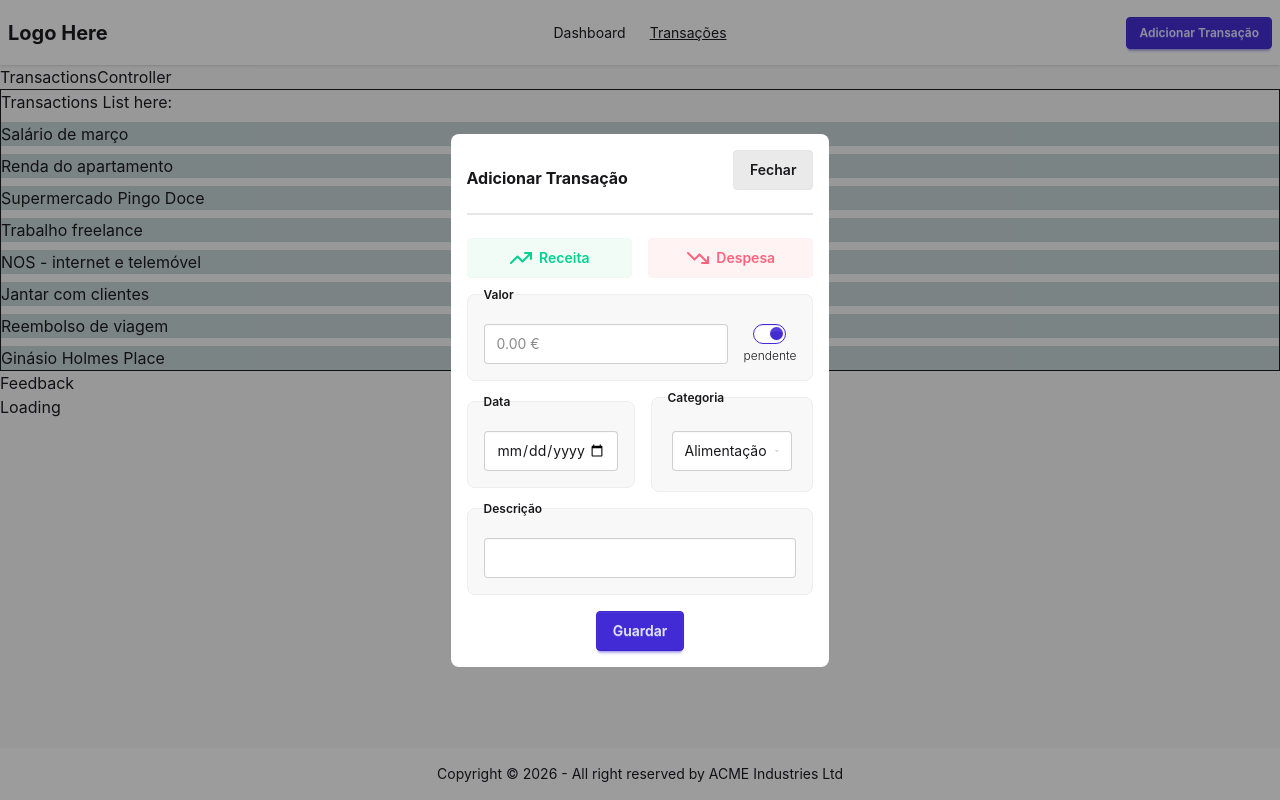
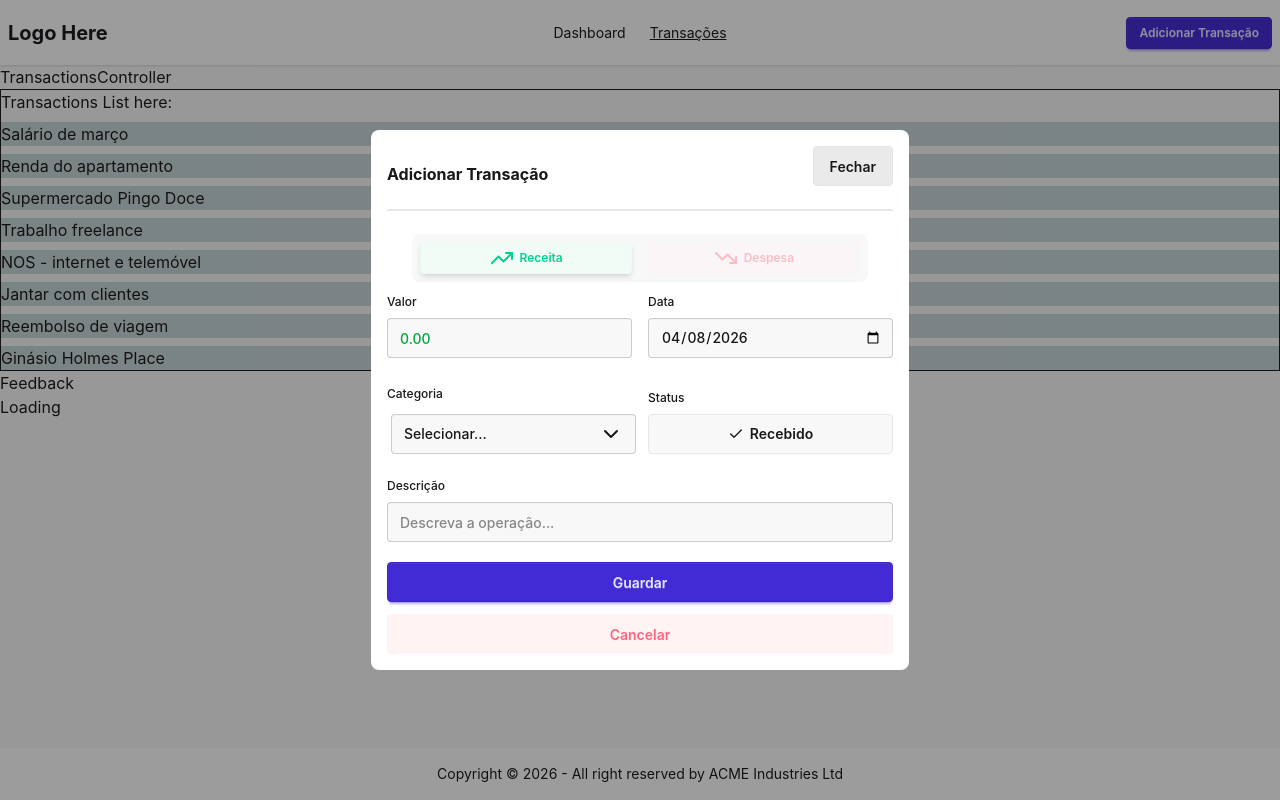
Before and after one commit to devgabrielpanta/upskill-m06-react, a React (Vite) app: page /transactions in a window 1280 px wide. Both pictures are taken after a click on the button "Adicionar Transação". Built offline with nearby package versions, Linux system fonts and the light colour scheme.

Commit message:
controlled inputs

```diff
--- a/eslint.config.js
+++ b/eslint.config.js
@@ -1,8 +1,8 @@
-import js from '@eslint/js'
-import globals from 'globals'
-import reactHooks from 'eslint-plugin-react-hooks'
-import reactRefresh from 'eslint-plugin-react-refresh'
-import { defineConfig, globalIgnores } from 'eslint/config'
+import js from "@eslint/js";
+import globals from "globals";
+import reactHooks from "eslint-plugin-react-hooks";
+import reactRefresh from "eslint-plugin-react-refresh";
+import { defineConfig, globalIgnores } from "eslint/config";
 
 export default defineConfig([
   globalIgnores(["dist"]),
@@ -25,6 +25,7 @@ export default defineConfig([
     rules: {
       "no-unused-vars": ["error", { varsIgnorePattern: "^[A-Z_]" }],
       "react-refresh/only-export-components": "off",
+      "react-hooks/static-components": "off",
     },
   },
 ]);
--- a/src/components/TransactionsForm.jsx
+++ b/src/components/TransactionsForm.jsx
@@ -1,17 +1,50 @@
+import { useState } from "react";
 import { useTransactions } from "../context/TransactionsProvider";
-import { TrendingUp, TrendingDown, ChevronDown } from "lucide-react";
-
-const Fieldset = ({ legend, children }) => {
-  return (
-    <fieldset className="fieldset bg-base-200 border-base-300 rounded-box border p-4 w-full">
-      <legend className="fieldset-legend">{legend}</legend>
-      {children}
-    </fieldset>
-  );
-};
+import {
+  TrendingUp,
+  TrendingDown,
+  ChevronDown,
+  Check,
+  ClipboardClock,
+} from "lucide-react";
 
 export default function TransactionsForm() {
-  const { transactionAction, setTransactionAction } = useTransactions();
+  const { transactionAction, setTransactionAction, selectedTransaction } =
+    useTransactions();
+
+  // Local state for form fields, initialized with selectedTransaction values or defaults
+  const [type, setType] = useState(selectedTransaction?.type || "income");
+  const [amount, setAmount] = useState(selectedTransaction?.amount || "0.00");
+  const [date, setDate] = useState(
+    selectedTransaction?.date || new Date().toISOString().split("T")[0],
+  );
+  const [category, setCategory] = useState(
+    selectedTransaction?.category || "Selecionar...",
+  );
+  const [fulfilled, setFulfilled] = useState(
+    selectedTransaction?.fulfilled ?? true,
+  );
+  const [description, setDescription] = useState(
+    selectedTransaction?.description || "",
+  );
+
+  // Return income or expense button based on the variant
+  const renderButton = (variant) => {
+    const isIncome = variant === "income";
+    const Icon = isIncome ? TrendingUp : TrendingDown;
+    const colorClass = isIncome ? "btn-success" : "btn-error";
+    const text = isIncome ? "Receita" : "Despesa";
+
+    return (
+      <button
+        className={`btn btn-soft btn-sm ${colorClass} ${type === variant ? "opacity-100 shadow-md" : "opacity-40"}`}
+        onClick={() => setType(variant)}
+      >
+        <Icon />
+        {text}
+      </button>
+    );
+  };
 
   if (!transactionAction) return null;
 
@@ -21,12 +54,15 @@ export default function TransactionsForm() {
         className="absolute w-full h-full bg-neutral/40 z-40"
         onClick={() => setTransactionAction(null)}
       ></div>
-      <div className="flex flex-col bg-base-100 z-50 rounded-lg w-[90vw] h-[50vh] lg:w-fit lg:h-fit p-4">
+      <div className="flex flex-col bg-base-100 z-50 rounded-lg w-[90vw] lg:w-fit p-4">
         <div className="flex flex-row items-end justify-between">
           <h4 className="text-md font-bold">
-            {`
-              ${transactionAction === "creating" ? "Adicionar" : transactionAction === "editing" ? "Editar" : "Excluir"}
-            Transação`}
+            {transactionAction === "creating"
+              ? "Adicionar "
+              : transactionAction === "editing"
+                ? "Editar "
+                : "Excluir "}
+            Transação
           </h4>
           <button
             className="btn btn-soft"
@@ -35,50 +71,52 @@ export default function TransactionsForm() {
             Fechar
           </button>
         </div>
+
         <div className="divider"></div>
 
-        <div className="flex flex-col w-full items-center">
-          {/* TYPE */}
-          <div className="grid grid-cols-2 w-full gap-4">
-            <button className="btn btn-success btn-soft">
-              <TrendingUp />
-              Receita
-            </button>
-            <button className="btn btn-error btn-soft">
-              <TrendingDown />
-              Despesa
-            </button>
+        <div className="flex flex-col w-full items-center gap-3">
+          {/* INCOME / EXPENSE BUTTONS */}
+          <div className="grid grid-cols-2 w-[90%] gap-4 bg-base-200 p-2 rounded-lg">
+            {renderButton("income")}
+            {renderButton("expense")}
           </div>
 
-          {/* VALOR / STATUS */}
-          <Fieldset legend={"Valor"}>
-            <div className="flex flex-row justify-between items-center gap-4">
-              <input type="text" className="input" placeholder="0.00 €" />
+          <div className="grid grid-cols-2 gap-4 w-full">
+            {/* AMOUNT */}
+            <div className="flex flex-col gap-2 text-xs font-medium">
+              Valor
+              <input
+                type="text"
+                className={`input bg-base-200 ${type === "income" ? "text-green-600" : "text-red-600"}`}
+                placeholder="0.00 €"
+                value={amount}
+                onChange={(e) => setAmount(e.target.value)}
+              />
+            </div>
 
-              <div className="flex flex-col items-center gap-1">
-                <input
-                  type="checkbox"
-                  className="toggle toggle-sm toggle-primary"
-                  defaultChecked
-                />
-                <span className="text-xs font-light">pendente</span>
-              </div>
+            {/* DATE */}
+            <div className="flex flex-col gap-2 text-xs font-medium">
+              Data
+              <input
+                type="date"
+                className="input bg-base-200"
+                value={date}
+                onChange={(e) => setDate(e.target.value)}
+              />
             </div>
-          </Fieldset>
+          </div>
 
-          {/* Data / Status */}
-          <div className="flex flex-row gap-4 justify-between items-center w-full">
-            <Fieldset legend={"Data"}>
-              <input type="date" className="input" />
-            </Fieldset>
-            <Fieldset legend={"Categoria"}>
-              <div className="dropdown w-30">
+          <div className="grid grid-cols-2 gap-4 w-full items-center mt-4">
+            {/* CATEGORY SELECTOR */}
+            <div className="flex flex-col gap-2 text-xs font-medium">
+              Categoria
+              <div className="dropdown">
                 <div
                   tabIndex={0}
                   role="button"
-                  className="input m-1 flex justify-between items-center"
+                  className="input m-1 flex justify-between items-center bg-base-200"
                 >
-                  <span>Alimentação</span>
+                  <span>{category}</span>
                   <ChevronDown />
                 </div>
                 <ul
@@ -86,21 +124,56 @@ export default function TransactionsForm() {
                   className="dropdown-content menu bg-base-100 rounded-box z-1 w-52 p-2 shadow-sm"
                 >
                   <li>
-                    <a>Transporte</a>
+                    <a onClick={() => setCategory("Transporte")}>Transporte</a>
                   </li>
                   <li>
-                    <a>Aluguel</a>
+                    <a onClick={() => setCategory("Aluguel")}>Aluguel</a>
+                  </li>
+                  <li>
+                    <a onClick={() => setCategory("Alimentação")}>
+                      Alimentação
+                    </a>
                   </li>
                 </ul>
               </div>
-            </Fieldset>
+            </div>
+
+            {/* STATUS */}
+            <div className="flex flex-col gap-2 text-xs font-medium">
+              Status
+              <button
+                className={`btn flex items-center justify-center bg-base-200`}
+                onClick={() => setFulfilled(!fulfilled)}
+              >
+                {fulfilled ? (
+                  <>
+                    <Check size={16} />
+                    <span>{type === "income" ? "Recebido" : "Pago"}</span>
+                  </>
+                ) : (
+                  <>
+                    <ClipboardClock size={16} />
+                    <span>Pendente</span>
+                  </>
+                )}
+              </button>
+            </div>
           </div>
 
-          <Fieldset legend={"Descrição"}>
-            <input type="text" className="input" />
-          </Fieldset>
+          {/* DESCRIPTION */}
+          <div className="flex flex-col gap-2 text-xs font-medium w-full my-2">
+            Descrição
+            <input
+              type="text"
+              className="input bg-base-200 w-full"
+              placeholder="Descreva a operação..."
+              value={description}
+              onChange={(e) => setDescription(e.target.value)}
+            />
+          </div>
 
-          <button className="btn btn-primary mt-4">Guardar</button>
+          <button className="btn btn-primary w-full">Guardar</button>
+          <button className="btn btn-error btn-soft w-full">Cancelar</button>
         </div>
       </div>
     </div>
--- a/src/context/TransactionsProvider.jsx
+++ b/src/context/TransactionsProvider.jsx
@@ -9,6 +9,8 @@ export default function TransactionsProvider({ children }) {
   const [filteredTransactions, setFilteredTransactions] =
     useState(transactionList);
 
+  const [selectedTransaction, setSelectedTransaction] = useState(null); // null || {}
+
   return (
     <TransactionsContext.Provider
       value={{
@@ -18,6 +20,8 @@ export default function TransactionsProvider({ children }) {
         setTransactionList,
         filteredTransactions,
         setFilteredTransactions,
+        selectedTransaction,
+        setSelectedTransaction,
       }}
     >
       {children}
--- a/src/utils/mockData.js
+++ b/src/utils/mockData.js
@@ -4,55 +4,71 @@ export const initialTransactions = [
     description: "Salário de março",
     amount: 1850.0,
     type: "income",
+    category: "Salário",
     date: "2024-03-25",
+    fulfilled: true,
   },
   {
     id: 2,
     description: "Renda do apartamento",
     amount: 650.0,
     type: "expense",
+    category: "Habitação",
     date: "2024-03-26",
+    fulfilled: true,
   },
   {
     id: 3,
     description: "Supermercado Pingo Doce",
     amount: 87.4,
     type: "expense",
+    category: "Alimentação",
     date: "2024-03-27",
+    fulfilled: true,
   },
   {
     id: 4,
     description: "Trabalho freelance",
     amount: 320.0,
     type: "income",
+    category: "Trabalho Extra",
     date: "2024-03-28",
+    fulfilled: true,
   },
   {
     id: 5,
     description: "NOS - internet e telemóvel",
     amount: 45.0,
     type: "expense",
+    category: "Serviços",
     date: "2024-03-29",
+    fulfilled: false,
   },
   {
     id: 6,
     description: "Jantar com clientes",
     amount: 112.8,
     type: "expense",
+    category: "Lazer",
     date: "2024-03-30",
+    fulfilled: true,
   },
   {
     id: 7,
     description: "Reembolso de viagem",
     amount: 95.0,
     type: "income",
+    category: "Reembolsos",
     date: "2024-03-31",
+    fulfilled: true,
   },
   {
     id: 8,
     description: "Ginásio Holmes Place",
     amount: 39.9,
     type: "expense",
+    category: "Saúde/Fitness",
     date: "2024-04-01",
+    fulfilled: false,
   },
 ];
```
